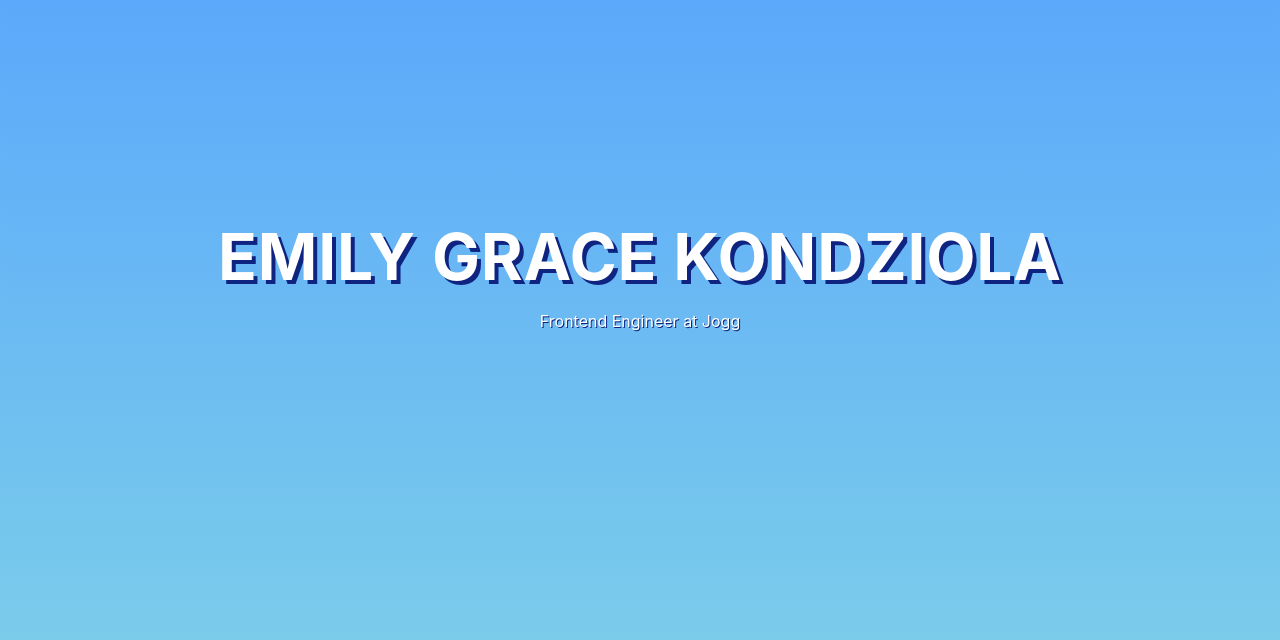
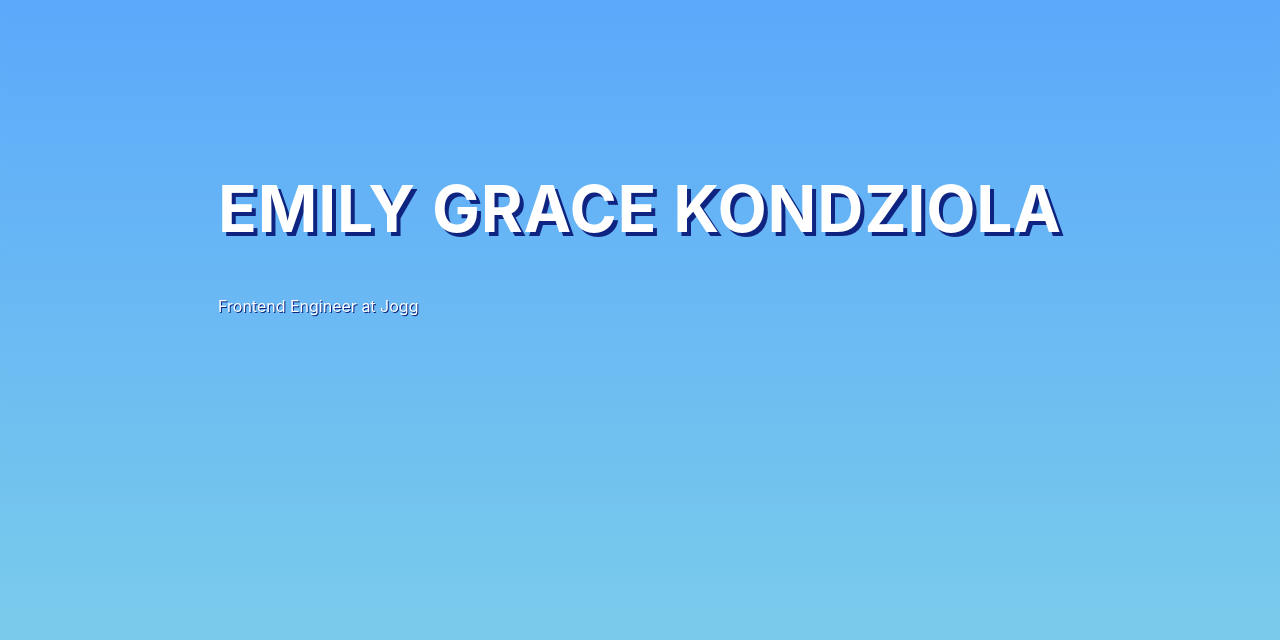
Before and after one commit to emilygracekz/emilykondziola.com, a Next.js app: page / in a window 1280 px wide. Shown: the part 160-800 px from the top of the page. Built offline with nearby package versions, Linux system fonts and the light colour scheme.

Commit message:
Adding react-spring trail

```diff
--- /dev/null
+++ b/Components/Trail.js
@@ -0,0 +1,33 @@
+import { useTrail, a } from 'react-spring';
+import { useState } from 'React';
+
+const Trail = ({ open, children, ...props }) => {
+  const items = React.Children.toArray(children);
+  const trail = useTrail(items.length, {
+    config: { mass: 5, tension: 3000, friction: 900 },
+    opacity: open ? 1 : 0,
+    x: open ? 0 : 20,
+    height: open ? 110 : 0,
+    from: { opacity: 0, x: 20, height: 0 },
+  });
+  return (
+    <div className='trails-main' {...props}>
+      <div>
+        {trail.map(({ x, height, ...rest }, index) => (
+          <a.div
+            key={items[index]}
+            className='trails-text'
+            style={{
+              ...rest,
+              transform: x.interpolate((x) => `translate3d(0,${x}px,0)`),
+            }}
+          >
+            <a.div style={{ height }}>{items[index]}</a.div>
+          </a.div>
+        ))}
+      </div>
+    </div>
+  );
+};
+
+export default Trail;
--- a/package.json
+++ b/package.json
@@ -11,6 +11,7 @@
     "@emotion/core": "^10.0.35",
     "next": "9.5.5",
     "react": "16.14.0",
-    "react-dom": "16.14.0"
+    "react-dom": "16.14.0",
+    "react-spring": "^8.0.27"
   }
 }
--- a/pages/index.js
+++ b/pages/index.js
@@ -1,10 +1,11 @@
 /** @jsx jsx */
-import { css, jsx } from '@emotion/core'
-import Head from 'next/head'
-import ProjectCard from '../Components/ProjectCard'
+import { css, jsx } from '@emotion/core';
+import Head from 'next/head';
+import ProjectCard from '../Components/ProjectCard';
+import Trail from '../Components/Trail';
+import { useState } from 'React';
 
-export default function Home() {
-
+const Home = () => {
   const Container = css`
     display: flex;
     flex-direction: column;
@@ -13,31 +14,26 @@ export default function Home() {
 
     h1 {
       text-transform: uppercase;
-  letter-spacing: .05rem;
+      letter-spacing: 0.05rem;
       font-size: 2rem;
       color: white;
       margin-bottom: 0rem;
       text-shadow: 4px 4px #0e2480;
       color: white;
-
     }
 
     p {
       color: white;
       // font-size: 1rem;
       text-shadow: 1px 1px #0e2480;
-
-
     }
 
     @media screen and (min-width: 702px) {
-
       h1 {
         font-size: 4rem;
       }
-
     }
-  `
+  `;
 
   const Banner = css`
     height: 20rem;
@@ -45,24 +41,24 @@ h1 {
     display: flex;
     flex-direction: column;
     justify-content: center;
-  border-radius: .5rem;
-  height: 100vh
-  `
+    border-radius: 0.5rem;
+    height: 100vh;
+  `;
 
   return (
-    <div >
+    <section>
       <Head>
         <title>Emily Kondziola</title>
-        <link rel="icon" href="home.png" />
+        <link rel='icon' href='home.png' />
       </Head>
-<section >
+      <section>
         <div css={Container}>
           <div css={Banner}>
+            <Trail open={true}>
               <h1>Emily Grace Kondziola</h1>
               <p>Frontend Engineer at Jogg</p>
-      <footer>
-        {/* <p>emilygracekondziola@gmail.com</p> */}
-      </footer>
+            </Trail>
+            <footer>{/* <p>emilygracekondziola@gmail.com</p> */}</footer>
           </div>
           <ProjectCard
             headline={'Nomad Discover'}
@@ -76,7 +72,8 @@ h1 {
           />
         </div>
       </section>
-    </div>
+    </section>
+  );
+};
 
-  )
-}
+export default Home;
--- a/styles/globals.css
+++ b/styles/globals.css
@@ -1,5 +1,6 @@
 html,
 body {
+  background: rgba(84, 160, 255, 1);
   background-image: linear-gradient(
       to bottom,
       rgba(84, 160, 255, 1),
```
Also changed, not shown: 2 other files (tests, documents, lock files or other folders). Lines whose indentation alone changed are shown as unchanged.
